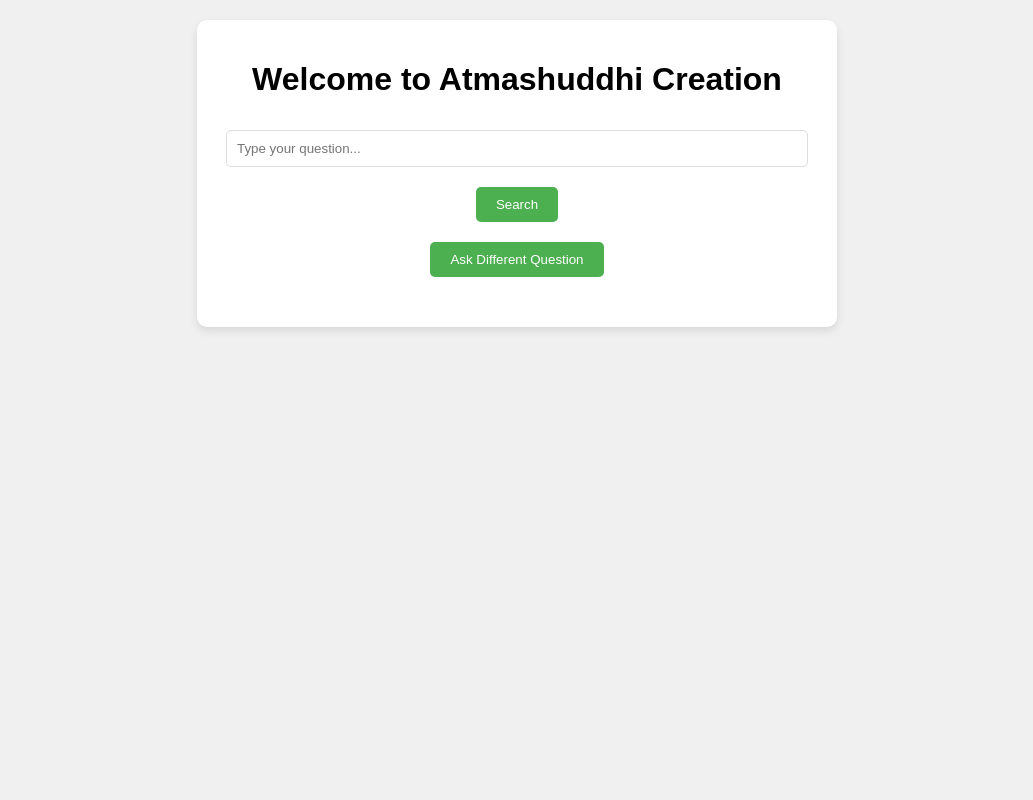
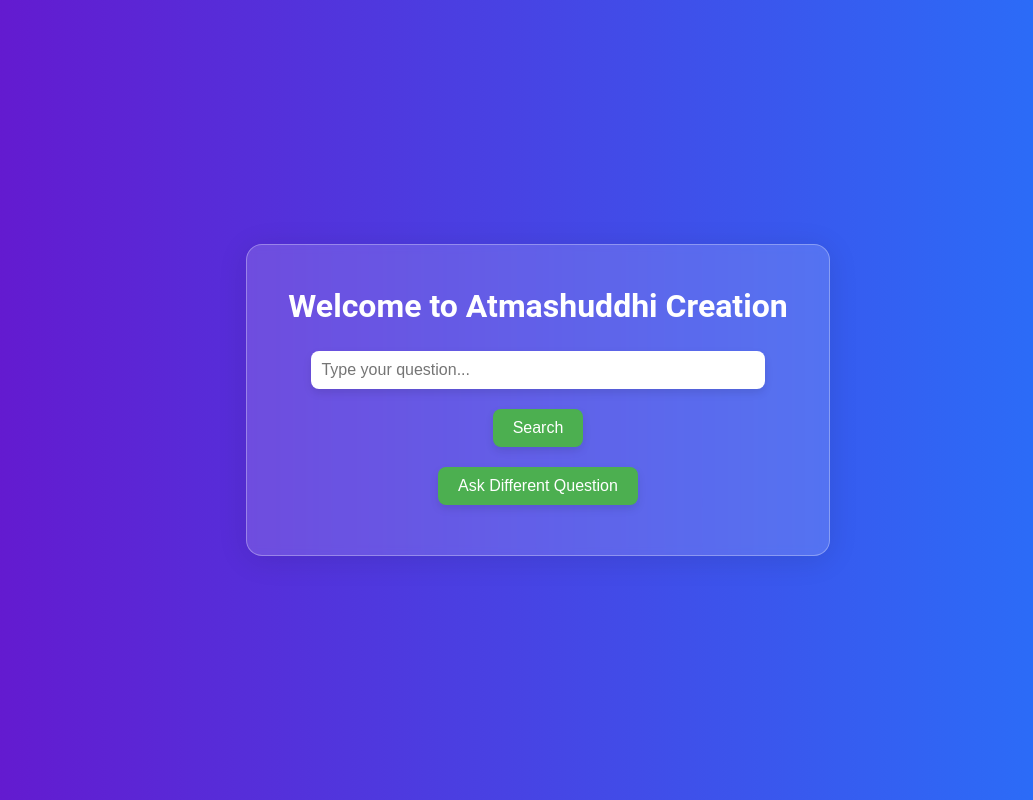
Before and after one commit to Kalpjain123/atmashuddhi-frontend, a React (Create React App) app: page / in a window 1280 px wide. Shown: the whole page, without its empty margins (123-1156 px from the left). Built offline with nearby package versions, Linux system fonts and the light colour scheme.

Commit message:
Update App.css

```diff
--- a/src/App.css
+++ b/src/App.css
@@ -1,50 +1,64 @@
 /* src/App.css */
 body {
   margin: 0;
-  font-family: Arial, sans-serif;
-  background-color: #f0f0f0;
-  text-align: center;
-  padding: 20px;
+  font-family: 'Roboto', sans-serif;
+  background: linear-gradient(to right, #6a11cb, #2575fc);
+  display: flex;
+  justify-content: center;
+  align-items: center;
+  height: 100vh;
+  color: #fff;
 }
 
 .App {
+  background: rgba(255, 255, 255, 0.15);
+  border-radius: 16px;
+  padding: 20px;
+  box-shadow: 0 4px 30px rgba(0, 0, 0, 0.1);
+  backdrop-filter: blur(5px);
+  -webkit-backdrop-filter: blur(5px);
+  border: 1px solid rgba(255, 255, 255, 0.3);
   max-width: 600px;
-  margin: auto;
-  background: white;
-  padding: 20px;
-  border-radius: 10px;
-  box-shadow: 0 4px 8px rgba(0, 0, 0, 0.1);
-  transition: all 0.3s ease;
+  width: 100%;
+  text-align: center;
+  animation: fadeIn 1s ease-in-out;
 }
 
-.App:hover {
-  transform: scale(1.02);
+.App h1 {
+  font-size: 2rem;
+  margin-bottom: 1rem;
+  animation: slideDown 1s ease-in-out;
 }
 
 .chat-container {
   display: flex;
   flex-direction: column;
   align-items: center;
-  margin-bottom: 20px;
 }
 
 input[type="text"] {
-  width: calc(100% - 40px);
+  width: 80%;
   padding: 10px;
   margin: 10px;
-  border-radius: 5px;
-  border: 1px solid #ddd;
+  border-radius: 8px;
+  border: none;
+  font-size: 1rem;
+  box-shadow: 0 4px 8px rgba(0, 0, 0, 0.1);
+  animation: inputFadeIn 1s ease-in-out;
 }
 
 button {
   padding: 10px 20px;
   margin: 10px;
-  background-color: #4CAF50;
+  border: none;
+  border-radius: 8px;
+  cursor: pointer;
+  font-size: 1rem;
+  background-color: #4caf50;
   color: white;
-  border: none;
-  border-radius: 5px;
-  cursor: pointer;
-  transition: background 0.3s ease;
+  transition: background-color 0.3s ease;
+  box-shadow: 0 4px 8px rgba(0, 0, 0, 0.1);
+  animation: buttonFadeIn 1s ease-in-out;
 }
 
 button:hover {
@@ -54,32 +68,71 @@
 .responses-container {
   text-align: left;
   margin-top: 20px;
+  animation: slideUp 1s ease-in-out;
 }
 
 .response-item {
-  background: #f9f9f9;
+  background: rgba(255, 255, 255, 0.1);
   padding: 10px;
-  border-radius: 5px;
+  border-radius: 8px;
   margin-bottom: 10px;
-  box-shadow: 0 2px 4px rgba(0, 0, 0, 0.1);
+  box-shadow: 0 4px 8px rgba(0, 0, 0, 0.1);
   animation: fadeIn 0.5s ease-in-out;
 }
 
 .token-container {
-  background: #dff0d8;
+  background: rgba(0, 255, 0, 0.1);
   padding: 10px;
-  border-radius: 5px;
-  box-shadow: 0 2px 4px rgba(0, 0, 0, 0.1);
+  border-radius: 8px;
+  box-shadow: 0 4px 8px rgba(0, 0, 0, 0.1);
   animation: fadeIn 0.5s ease-in-out;
 }
 
 @keyframes fadeIn {
   from {
     opacity: 0;
-    transform: translateY(-10px);
+  }
+  to {
+    opacity: 1;
+  }
+}
+
+@keyframes slideDown {
+  from {
+    transform: translateY(-20px);
+  }
+  to {
+    transform: translateY(0);
+  }
+}
+
+@keyframes slideUp {
+  from {
+    transform: translateY(20px);
+  }
+  to {
+    transform: translateY(0);
+  }
+}
+
+@keyframes inputFadeIn {
+  from {
+    opacity: 0;
+    transform: scale(0.9);
+  }
+  to {
+    opacity: 1;
+    transform: scale(1);
+  }
+}
+
+@keyframes buttonFadeIn {
+  from {
+    opacity: 0;
+    transform: translateY(10px);
   }
   to {
     opacity: 1;
     transform: translateY(0);
   }
-}
+                   }
```
